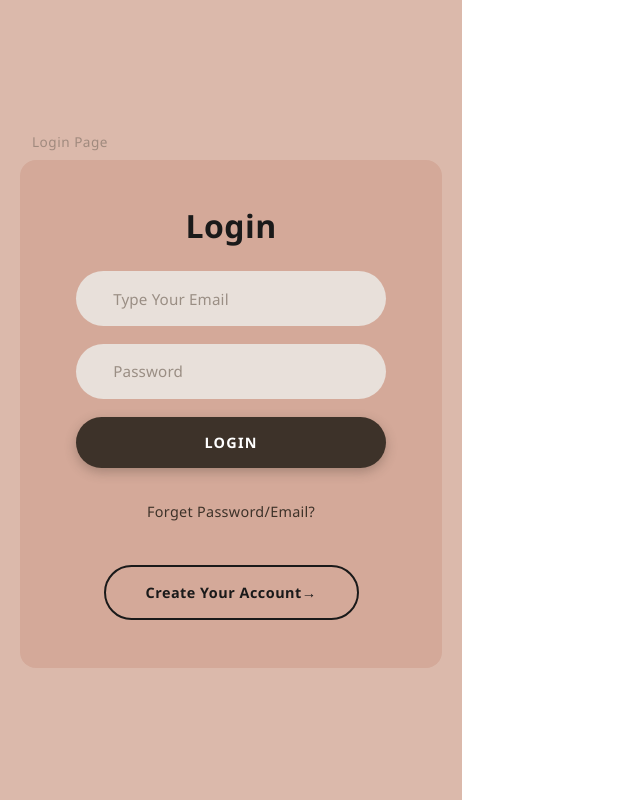
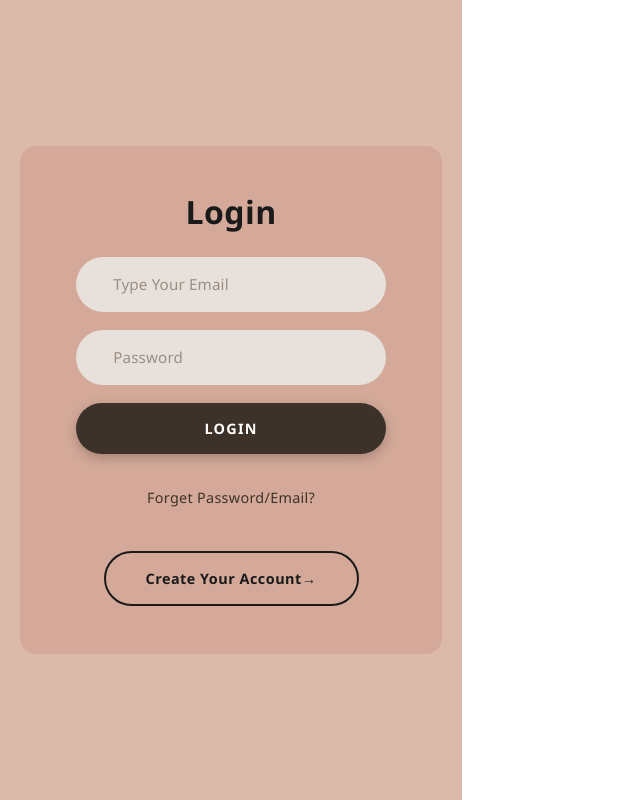
Before and after one commit to Dakshina-Migara/smartbiz-frontend-react, a React (Vite) app: page / in a window 1280 px wide. Shown: the whole page, without its empty margins (0-640 px from the left). Built offline with nearby package versions, Linux system fonts and the light colour scheme; some icons are missing.

Commit message:
remove the login lable

```diff
--- a/src/pages/LoginPage/LoginPage.css
+++ b/src/pages/LoginPage/LoginPage.css
@@ -8,15 +8,6 @@
     background-color: #dbb9ab;
     padding: 20px;
     font-family: 'Segoe UI', 'Roboto', sans-serif;
-}
-
-.login-page__label {
-    align-self: flex-start;
-    color: #a08a7e;
-    font-size: 0.85rem;
-    margin-bottom: 8px;
-    margin-left: 12px;
-    letter-spacing: 0.5px;
 }
 
 /* ===== Login Card ===== */
--- a/src/pages/LoginPage/LoginPage.jsx
+++ b/src/pages/LoginPage/LoginPage.jsx
@@ -6,17 +6,15 @@ import TextField from '../../common/component/TextField/TextField'
 import './LoginPage.css'
 
 function LoginPage() {
-    const [username, setUsername] = useState('')
+    const [email, setEmail] = useState('')
     const [password, setPassword] = useState('')
 
     const handleLogin = () => {
-        console.log('Login:', { username, password })
+        console.log('Login:', { email, password })
     }
 
     return (
         <div className="login-page">
-            <p className="login-page__label">Login Page</p>
-
             <div className="login-card">
                 <h1 className="login-card__title">Login</h1>
 
@@ -24,8 +22,8 @@ function LoginPage() {
                     <TextField
                         icon={<PersonOutlineIcon />}
                         placeholder="Type Your Email"
-                        value={username}
-                        onChange={(e) => setUsername(e.target.value)}
+                        value={email}
+                        onChange={(e) => setEmail(e.target.value)}
                         fullWidth
                     />
 
```
